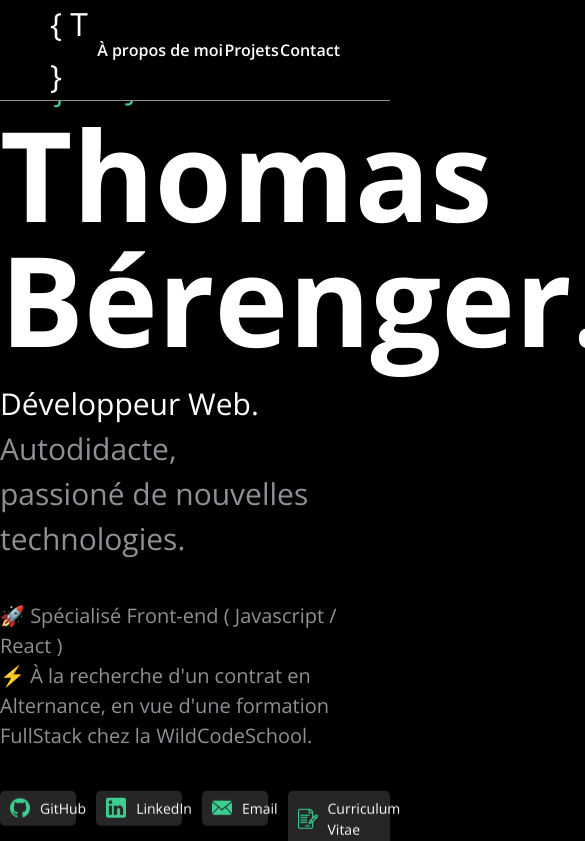
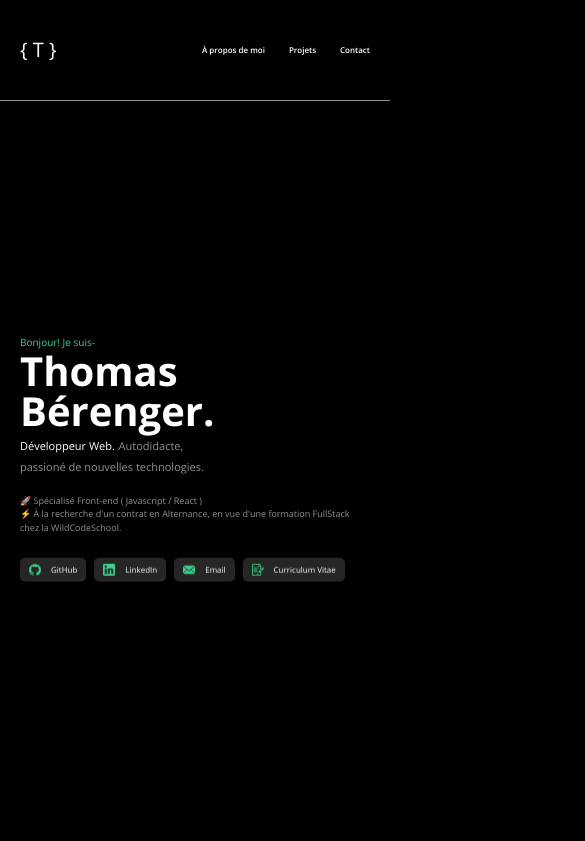
Before and after one commit to ThomasJSimpson/portfolio, a React (Vite) app: page / in a window 390 px wide. Shown: the top 841 px of the page, 585 px wide, since content can reach past the window. Built offline with nearby package versions, Linux system fonts and the light colour scheme; the HTML template or start-up script is replaced by a standard one.

Commit message:
test welcome resp

```diff
--- a/src/App.css
+++ b/src/App.css
@@ -10,6 +10,7 @@ body {
   display: flex;
   flex-direction: column;
   max-width: 144rem;
+  min-width: 37.5rem;
   padding: 0 2.3%;
   min-height: 100vh;
   margin: 0 auto;
@@ -611,6 +612,55 @@ footer {
   main {
     padding: 0;
   }
+  .header {
+    padding: 0 2rem 0;
+  }
+  .header h1 {
+    font-size: 2rem;
+  }
+  nav {
+    width: 48%;
+    font-size: 0.8rem;
+  }
+
+  .welcome {
+    padding: 20vh 2rem 0;
+  }
+  .welcome-hello {
+    font-size: 1rem;
+  }
+  .welcome-name {
+    margin-bottom: 0.3rem;
+    font-size: 4rem;
+  }
+  .welcome-title {
+    font-size: 1.1rem;
+  }
+  .welcome-title--description {
+    font-size: 1.1rem;
+  }
+  .welcome-profil {
+    margin-bottom: 1.8rem;
+    margin-top: 15vh;
+  }
+  .welcome-spec {
+    font-size: 0.9rem;
+  }
+  .welcome-social {
+    margin-top: 2.4rem;
+  }
+  .link-pro {
+    margin-right: 0.8rem;
+    padding: 0.6rem 0.9rem;
+  }
+  .link-pro p {
+    font-size: 0.8rem;
+  }
+  .icon {
+    width: 1.2rem;
+    height: auto;
+    margin-right: 1rem;
+  }
   .projects {
     padding: 2.5rem 0;
   }
@@ -637,22 +687,23 @@ footer {
     transform: scale(1);
     transition: none;
   }
-  .project-card h3 {
+  .project-card--desc h3 {
     font-size: 1.2rem;
     margin-bottom: 1rem;
   }
 
   .tags-list {
     font-size: 0.9rem;
-    margin-bottom: 1.2rem;
+    margin-bottom: 1rem;
+  }
+  .tags-list > * {
+    margin-right: 0.7rem;
+    /* margin-bottom: 1.5rem; */
+  }
+  .project-card--desc {
+    justify-content: center;
   }
   .project-card--desc > p {
     font-size: 1rem;
   }
-  /* .project-card--desc {
-    font-size: 80%;
-  }
-  .project-card h3 {
-    font-size: 80%;
-  } */
 }
--- a/src/pages/WelcomePage.jsx
+++ b/src/pages/WelcomePage.jsx
@@ -34,7 +34,7 @@ const WelcomePage = () => {
           <LinkPro className="anim-social-4 anim-welcome--social" type="resume" />
         </div>
       </section>
-      <About />
+      {/* <About /> */}
       <Projects />
     </>
   );
```
